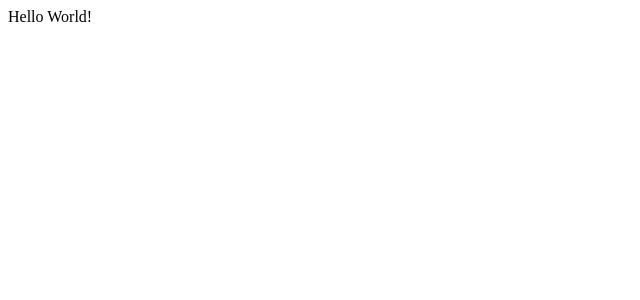
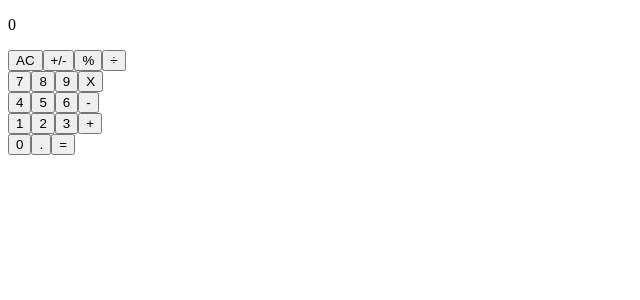
Before and after one commit to nriqu322/react-calculator, a React (Create React App) app: page / in a window 1280 px wide. Shown: the top 300 px of the page, without its empty margins (0-640 px from the left). Built offline with nearby package versions, Linux system fonts and the light colour scheme.

Commit message:
add ButtonPanel component

```diff
--- a/src/components/App.js
+++ b/src/components/App.js
@@ -1,9 +1,12 @@
 import React from 'react';
+import ButtonPanel from 'ButtonPanel';
+import Display from './Display';
 
 function App() {
   return (
     <div>
-      Hello World!
+      <Display />
+      <ButtonPanel />
     </div>
   );
 }
--- a/src/components/ButtonPanel.js
+++ b/src/components/ButtonPanel.js
@@ -1 +1,38 @@
 import React from 'react';
+import Button from 'Button';
+
+const ButtonPanel = () => (
+  <div>
+    <div className="group1">
+      <Button name="AC" />
+      <Button name="+/-" />
+      <Button name="%" />
+      <Button name="÷" />
+    </div>
+    <div className="group2">
+      <Button name="7" />
+      <Button name="8" />
+      <Button name="9" />
+      <Button name="X" />
+    </div>
+    <div className="group3">
+      <Button name="4" />
+      <Button name="5" />
+      <Button name="6" />
+      <Button name="-" />
+    </div>
+    <div className="group4">
+      <Button name="1" />
+      <Button name="2" />
+      <Button name="3" />
+      <Button name="+" />
+    </div>
+    <div className="group5">
+      <Button name="0" />
+      <Button name="." />
+      <Button name="=" />
+    </div>
+  </div>
+);
+
+export default ButtonPanel;
```
